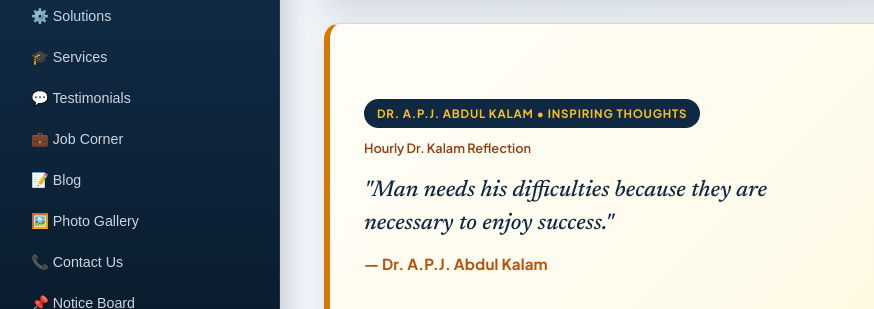
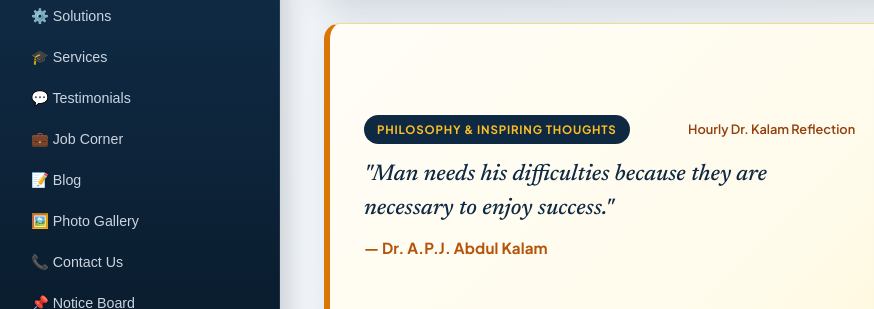
Before and after one commit to rames-qa/Prof-J.K, a plain HTML site: page index.html in a window 1280 px wide. Shown: the part 331-640 px from the top of the page, 0-874 px from the left. Drawn offline with Linux system fonts and the light colour scheme.

Commit message:
Change quote tag to 'Philosophy & Inspiring Thoughts'

```diff
--- a/index.html
+++ b/index.html
@@ -1467,7 +1467,7 @@
                 <div class="quote-layout">
                     <div class="quote-content-col">
                         <div class="quote-header">
-                            <span class="quote-tag">Dr. A.P.J. Abdul Kalam • Inspiring Thoughts</span>
+                            <span class="quote-tag">Philosophy & Inspiring Thoughts</span>
                             <span class="quote-timer" id="quoteStatus">Updates every hour</span>
                         </div>
                         <div class="quote-text" id="quoteText">"Dream, dream, dream. Dreams transform into thoughts and thoughts result in action."</div>
```
